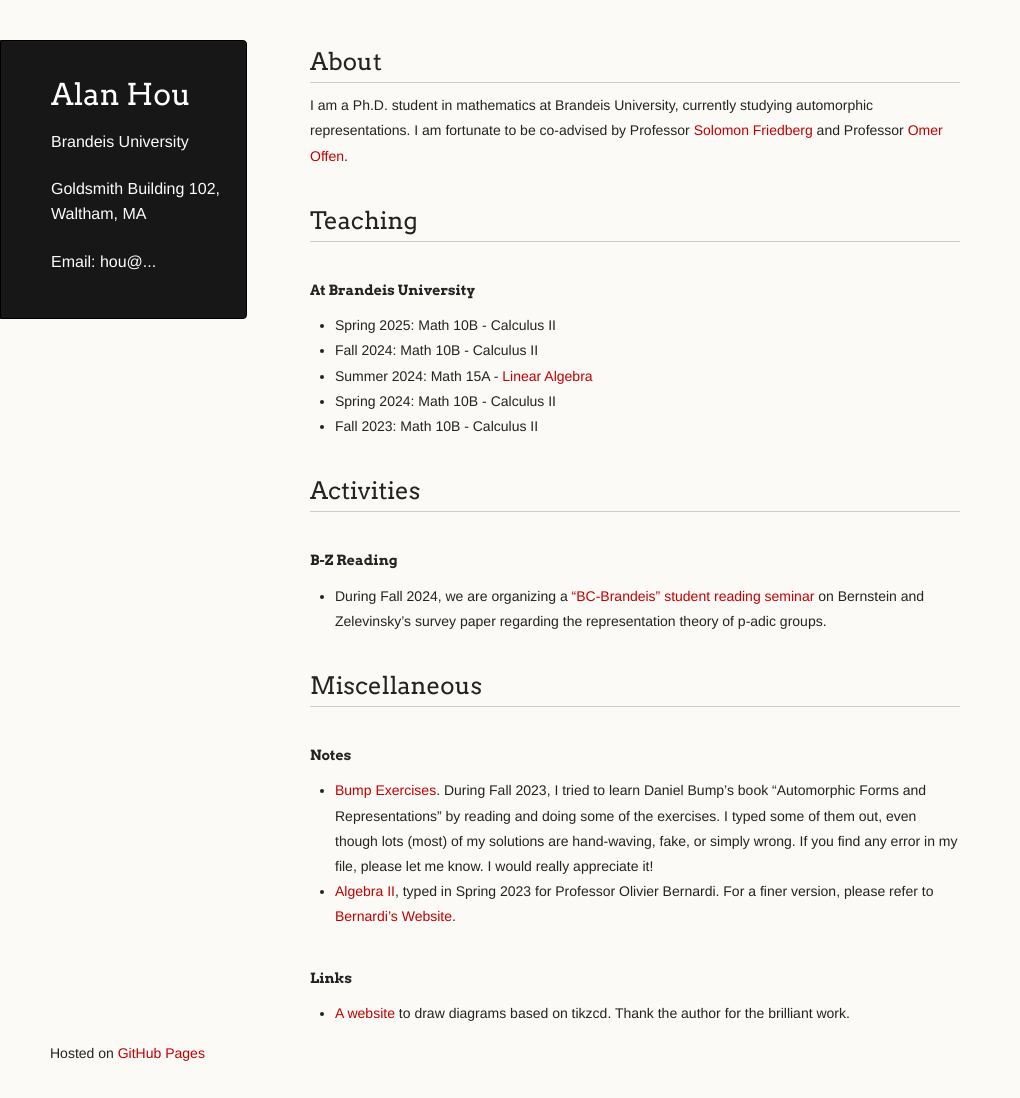
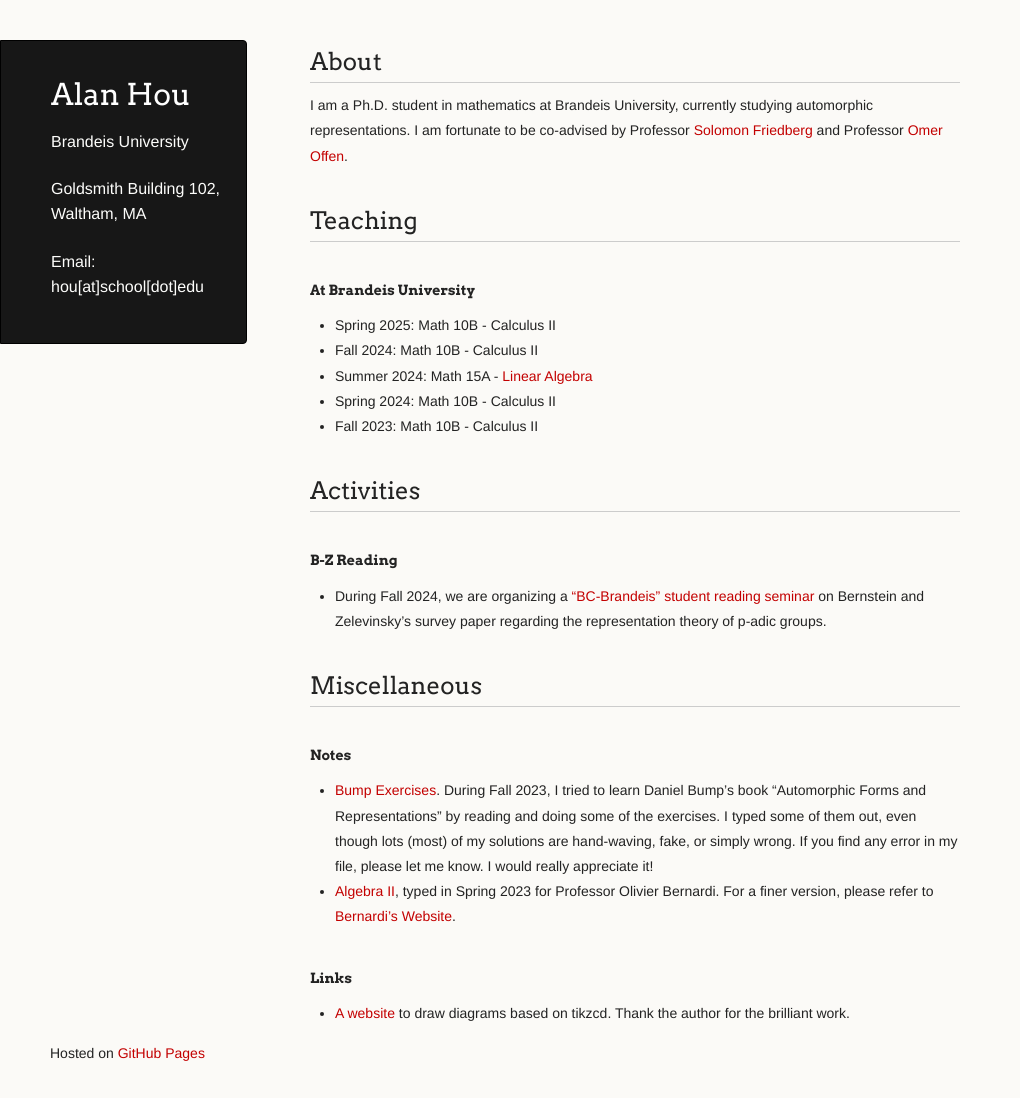
Before and after one commit to axhou/axhou.github.io, a Jekyll site: the page built from index.md, in a window 1280 px wide and 1098 px high. Shown: the whole window, without its empty margins (0-1020 px from the left). Built offline with Jekyll 4.4.1, drawn with Linux system fonts in a browser that asks for light colours; our own code applies the rules of GitHub Pages for plain Markdown files.

Commit message:
Update default.html

```diff
--- a/_layouts/default.html
+++ b/_layouts/default.html
@@ -28,7 +28,7 @@
         <h1 class="header">{{ site.title | default: site.github.repository_name }}</h1>
         <p class="header">{{ site.description | default: site.github.project_tagline }}</p>
         <p class="header">Goldsmith Building 102, Waltham, MA</p>
-        <p class="header">Email: hou@...</p>
+        <p class="header">Email: hou[at]school[dot]edu</p>
 
       </header>
 
```
